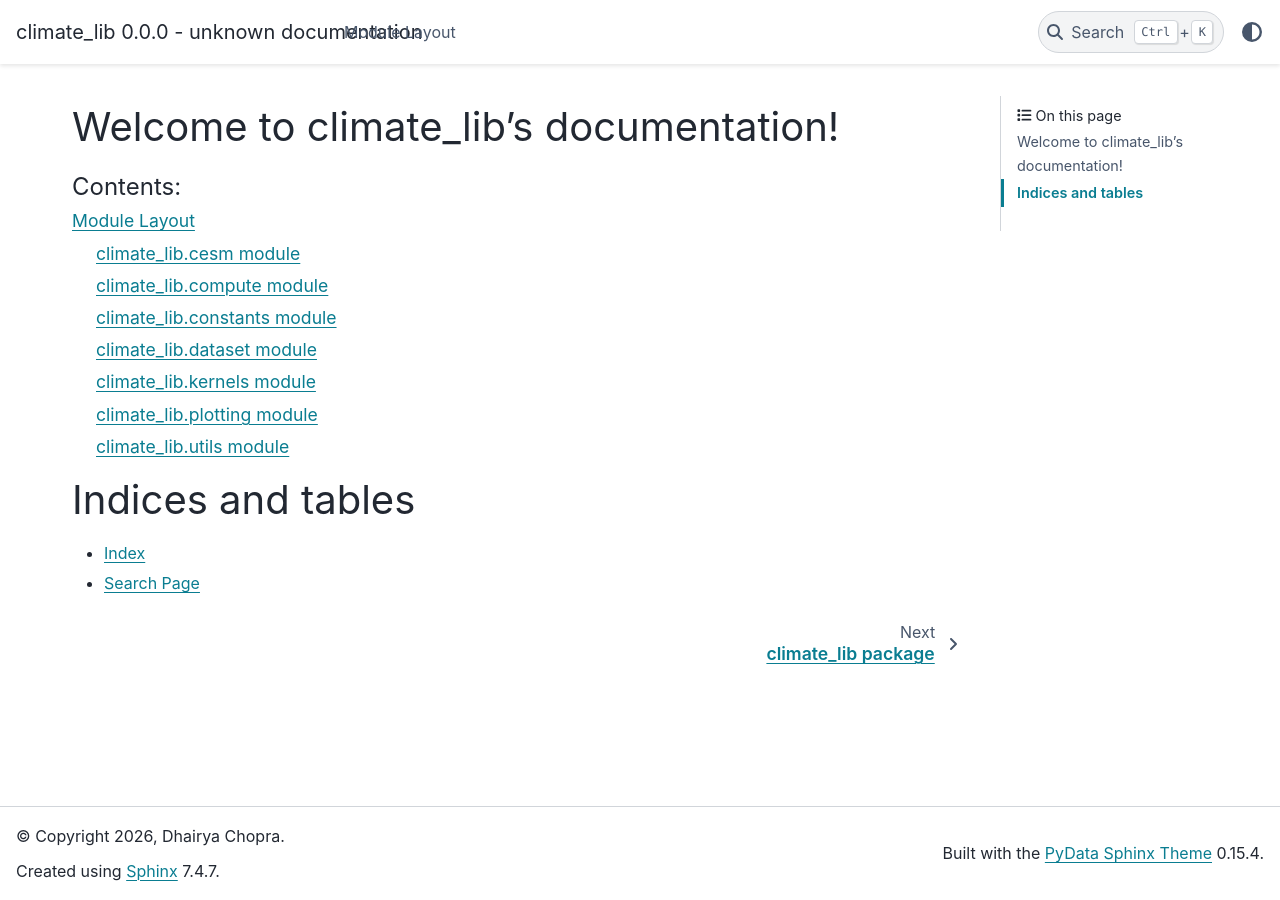
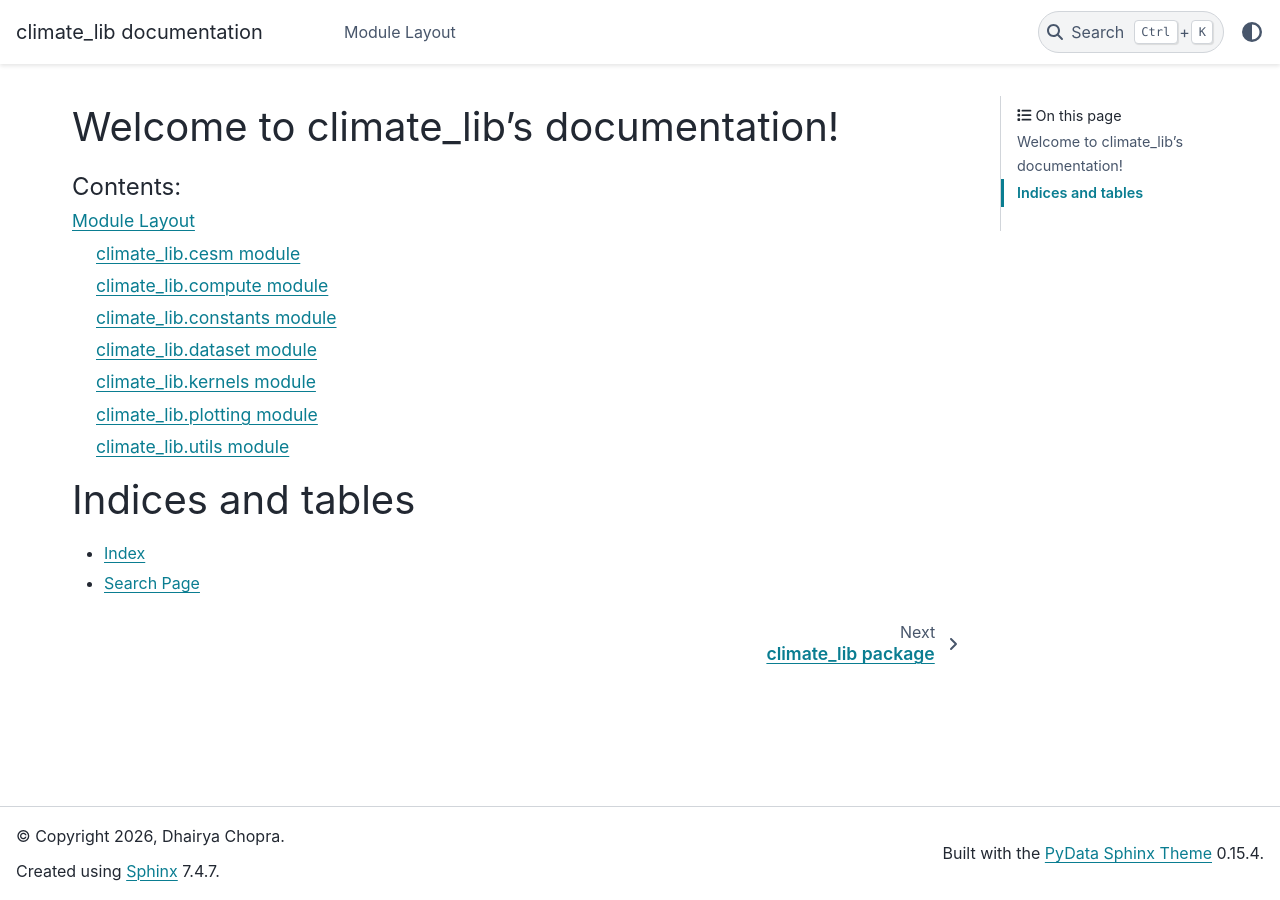
Before and after one commit to GGBoss101/climate_lib, a Sphinx documentation site: the page built from docs/index.rst, in a window 1280 px wide. Built offline with Sphinx 7.4.7 and the PyData theme 0.15.4, drawn with Linux system fonts in a browser that asks for light colours; part of the change alters nothing that is shown.

```diff
--- a/docs/conf.py
+++ b/docs/conf.py
@@ -8,14 +8,13 @@ import sys
 from importlib.metadata import version as get_version
 sys.path.insert(0, os.path.abspath('..'))
 
-# Safely extract the raw string from Hatch's automatically generated file
-try:
-    with open(os.path.abspath("../src/climate_lib/_version.py"), "r") as f:
-        # Reads the file line looking for __version__ = "1.2.4"
-        exec(f.read()) # This defines the local variable: __version__
-    release = __version__
-except Exception:
-    release = '0.0.0 - unknown' # Clean local fallback if file isn't compiled yet
+# Reads the custom workflow environment variable, then falls back safely
+release = os.environ.get("CLIMATE_LIB_VERSION")
+if not release:
+    try:
+        release = get_version("climate_lib")
+    except Exception:
+        release = "1.2.4"
 
 version = ".".join(release.split(".")[:2])
 
```
Also changed, not shown: 1 other file.
